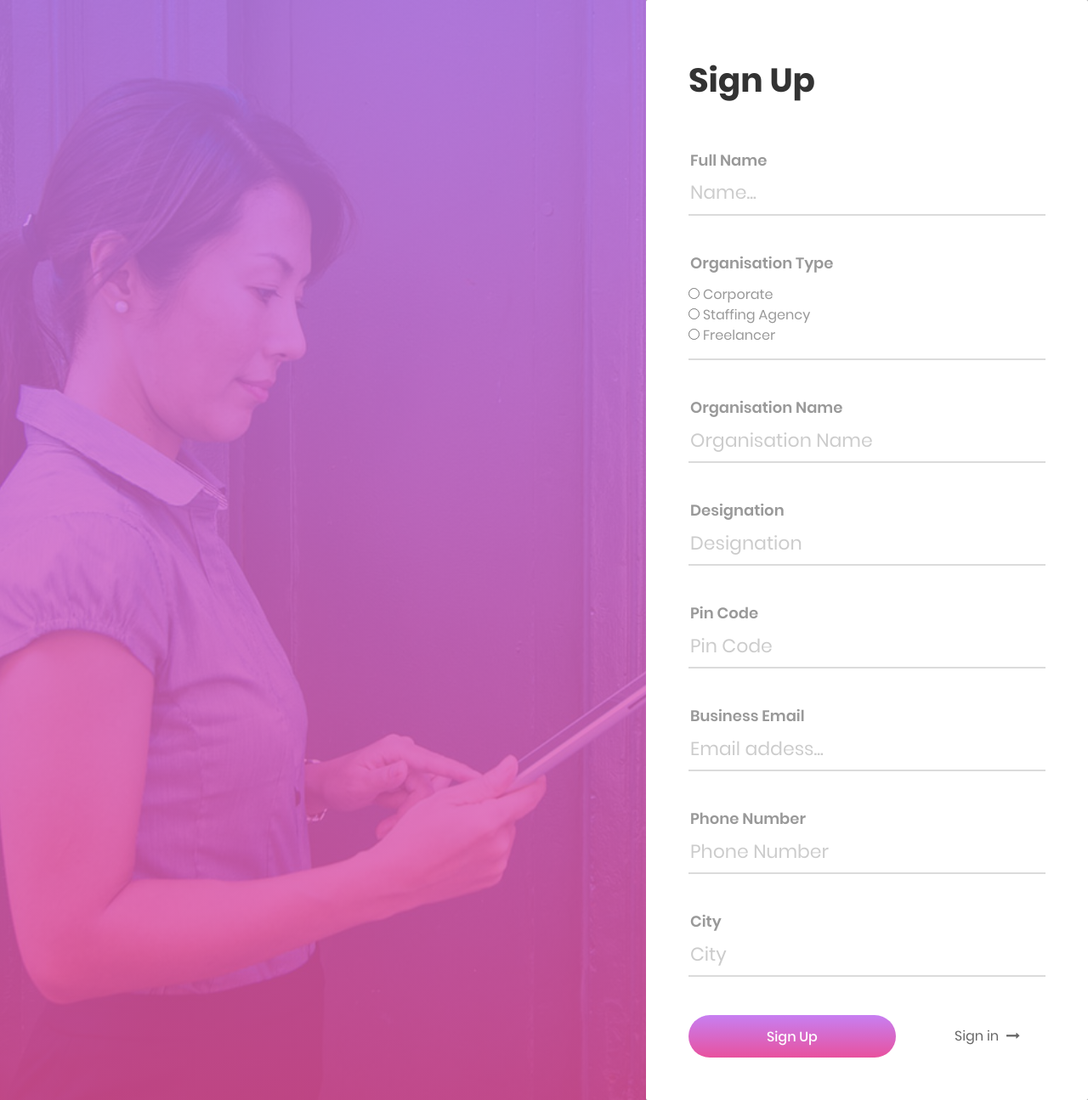
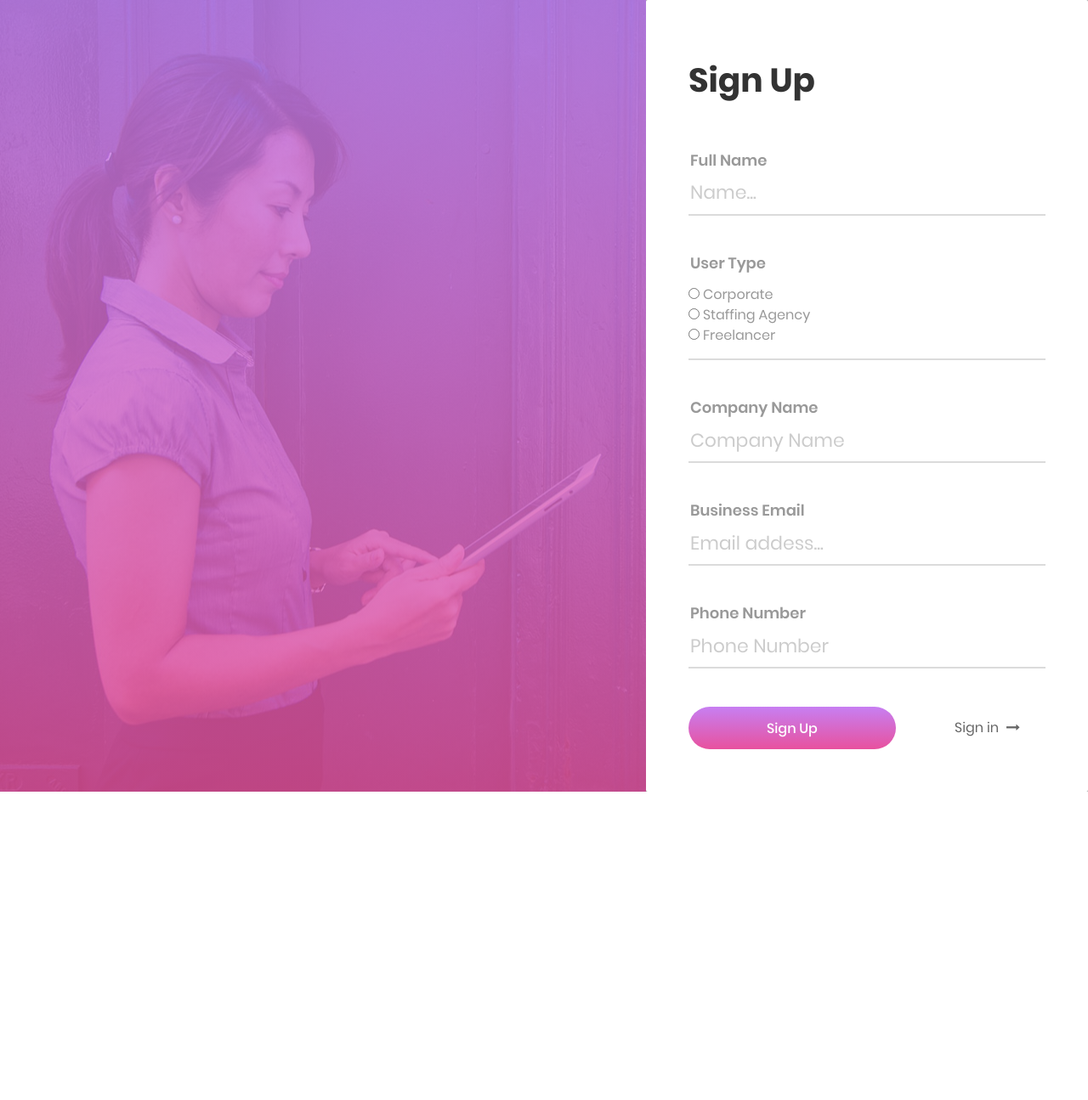
Before and after one commit to AaishaAslam/rlog, a Django app: page / in a window 1280 px wide. Shown: the whole page at 85% size. After the commit the page ends 932 px from the top, so only its background shows below. Run offline with Django 3.2, Linux system fonts and the light colour scheme; some libraries are stand-ins or nearby versions.

Commit message:
variables change

```diff
--- a/templates/index.html
+++ b/templates/index.html
@@ -45,51 +45,51 @@
 
 					<div class="wrap-input100 validate-input" data-validate="Name is required">
 						<span class="label-input100">Full Name</span>
-						<input class="input100" type="text" name="full_name" placeholder="Name...">
+						<input class="input100" type="text" name="FullName" placeholder="Name...">
 						<span class="focus-input100"></span>
 					</div>
-					<span class="label-input100" style="margin-bottom: 15px">Organisation Type</span>
+					<span class="label-input100" style="margin-bottom: 15px">User Type</span>
 					<div class="wrap-input100 validate-input" style="font-size:15px font-family: Poppins-SemiBold; color: #999999;" data-validate = "Choose one">
-						<input type="radio" name="organisation_type" value="Corporate" /> Corporate<br />
-						<input type="radio" name="organisation_type" value="Staffing Agency" /> Staffing Agency<br />
-						<input type="radio" style="margin-bottom: 22px" name="organisation_type" value="Freelancer" /> Freelancer<br />
+						<input type="radio" name="UserType" value="Corporate" /> Corporate<br />
+						<input type="radio" name="UserType" value="Staffing Agency" /> Staffing Agency<br />
+						<input type="radio" style="margin-bottom: 22px" name="UserType" value="Freelancer" /> Freelancer<br />
 
 		            </div>
-					<div class="wrap-input100 validate-input" data-validate="Organisation Name is required">
-						<span class="label-input100">Organisation Name</span>
-						<input class="input100" type="text" name="organisation_name" placeholder="Organisation Name">
+					<div class="wrap-input100 validate-input" data-validate="Company Name is required">
+						<span class="label-input100">Company Name</span>
+						<input class="input100" type="text" name="UserCompany" placeholder="Company Name">
 						<span class="focus-input100"></span>
 					</div>
-					<div class="wrap-input100 validate-input" data-validate="Designation is required">
+					<!--<div class="wrap-input100 validate-input" data-validate="Designation is required">
 						<span class="label-input100">Designation</span>
-						<input class="input100" type="text" name="designation" placeholder="Designation">
+						<input class="input100" type="text" name="Designation" placeholder="Designation">
 						<span class="focus-input100"></span>
 					</div>
 					<div class="wrap-input100 validate-input" data-validate="Pin Code is required">
 						<span class="label-input100">Pin Code</span>
 						<input class="input100" type="number" name="pin_code" placeholder="Pin Code">
 						<span class="focus-input100"></span>
-					</div>
+					</div>-->
 					<div class="wrap-input100 validate-input" data-validate = "Business email is required: ex@abc.xyz">
 						<span class="label-input100">Business Email</span>
-						<input class="input100" type="text" name="email" placeholder="Email addess...">
+						<input class="input100" type="text" name="EmailID" placeholder="Email addess...">
 						<span class="focus-input100"></span>
 					</div>
 
 					<div class="wrap-input100 validate-input" data-validate="Phone Number is required">
 						<span class="label-input100">Phone Number</span>
-						<input class="input100" type="tel" name="phone_number" placeholder="Phone Number" pattern="[0-9]{5}[0-9]{5}">
+						<input class="input100" type="tel" name="Phone" placeholder="Phone Number" pattern="[0-9]{5}[0-9]{5}">
 						<span class="focus-input100"></span>
 					</div>
 
-					<div class="wrap-input100 validate-input" data-validate="City is required">
+					<!--<div class="wrap-input100 validate-input" data-validate="City is required">
 						<span class="label-input100">City</span>
 						<input class="input100" type="text" name="city" placeholder="City">
 						<span class="focus-input100"></span>
 					</div>
 
 
-				<!--	<div class="flex-m w-full p-b-33">
+					<div class="flex-m w-full p-b-33">
 						<div class="contact100-form-checkbox">
 							<input class="input-checkbox100" id="ckb1" type="checkbox" name="remember-me">
 							<label class="label-checkbox100" for="ckb1">
--- a/user/models.py
+++ b/user/models.py
@@ -3,8 +3,9 @@ from django.db import models
 # Create your models here.
 
 class User(models.Model):
-    # UserID = models.IntegerField(primary_key = True)
+	# UserID = models.IntegerField(primary_key = True)
     FullName = models.TextField(null = True)
+    UserType = models.TextField(null = True)
     UserDescription = models.TextField(null = True)
     UserCompany = models.TextField(null = True)
     UserStatus = models.TextField(max_length = 1, null = True)
@@ -13,8 +14,7 @@ class User(models.Model):
     CreatedOn = models.DateField(auto_now_add = True, null = True)
     Role = models.TextField(null = True)
     Designation = models.TextField(null = True)
-    Phone = models.IntegerField(null = True)
+    Phone = models.IntegerField(max_length = 10,null = True)
     EmailID = models.EmailField(null = True)
     Department = models.TextField(blank = True)
     ValidTill = models.DateField(null = True)
-    UserType = models.TextField(null = True)
--- a/user/views.py
+++ b/user/views.py
@@ -5,17 +5,17 @@ from django.contrib.auth.models import User
 # Create your views here.
 def index(request):
 	if request.method == 'POST':
-		full_name = request.POST['full_name']
-		organisation_type = request.POST['organisation_type']
-		organisation_name = request.POST['organisation_name']
-		designation = request.POST['designation']
-		pin_code = request.POST['pin_code']
-		email = request.POST['email']
-		phone_number = request.POST['phone_number']
-		city = request.POST['city']
-		password=User.objects.make_random_password()
+		FullName = request.POST['FullName']
+		UserType = request.POST['UserType']
+		UserCompany = request.POST['UserCompany']
+		Designation = request.POST['Designation']
+		##pin_code = request.POST['pin_code']
+		EmailID = request.POST['EmailID']
+		Phone = request.POST['Phone']
+		##city = request.POST['city']
+		Password=User.objects.make_random_password()
 
-		user = User(full_name=full_name,organisation_type=organisation_type,organisation_name=organisation_name,designation=designation,pin_code=pin_code,email=email,phone_number=phone_number,city=city,password=password)
+		user = User(FullName=FullName,UserType=UserType,UserCompany=UserCompany,Designation=Designation,EmailID=EmailID,Phone=Phone,Password=Password)
 		user.save()
 		print('user created')
 		return render(request,'signin.html')
@@ -23,6 +23,7 @@ def index(request):
 
 	else:
 		return render(request,'index.html')
+
 
 
 
```
Also changed, not shown: user/migrations/0003_auto_20200817_1349.py (added).
